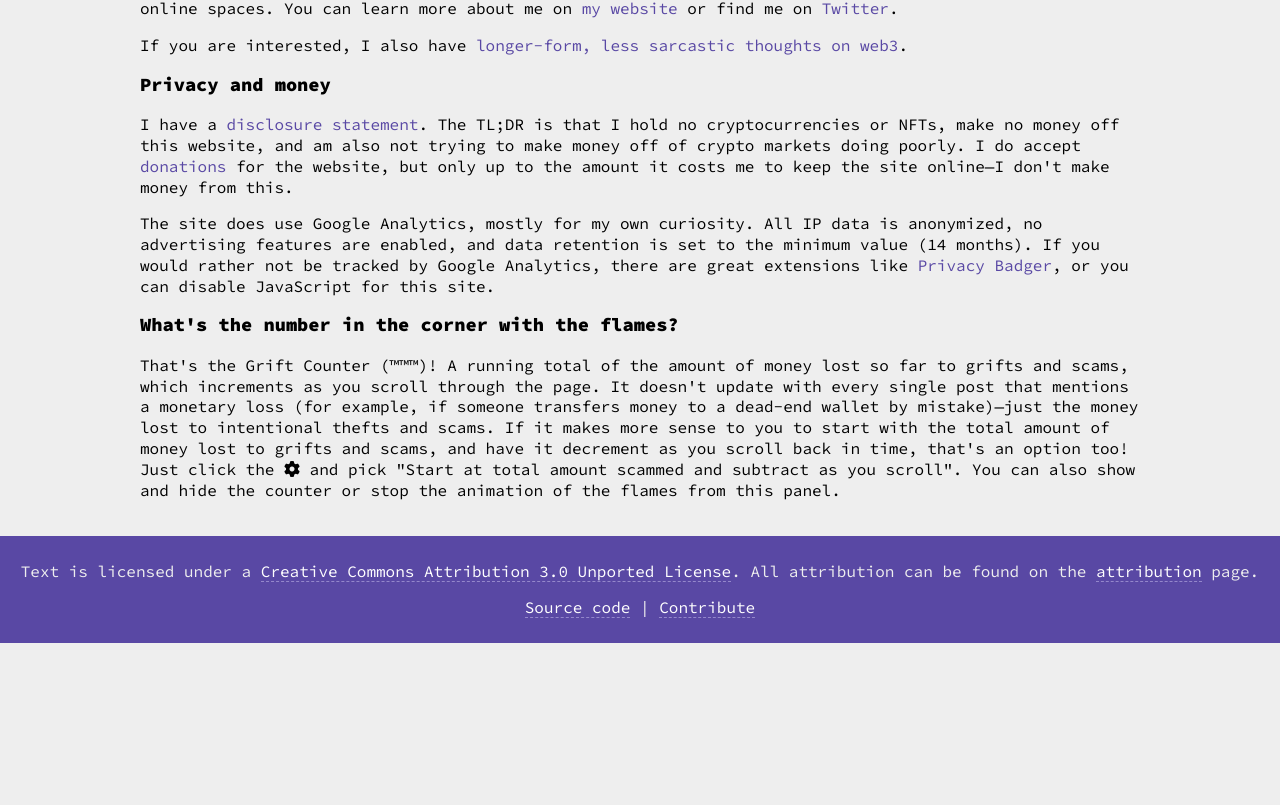
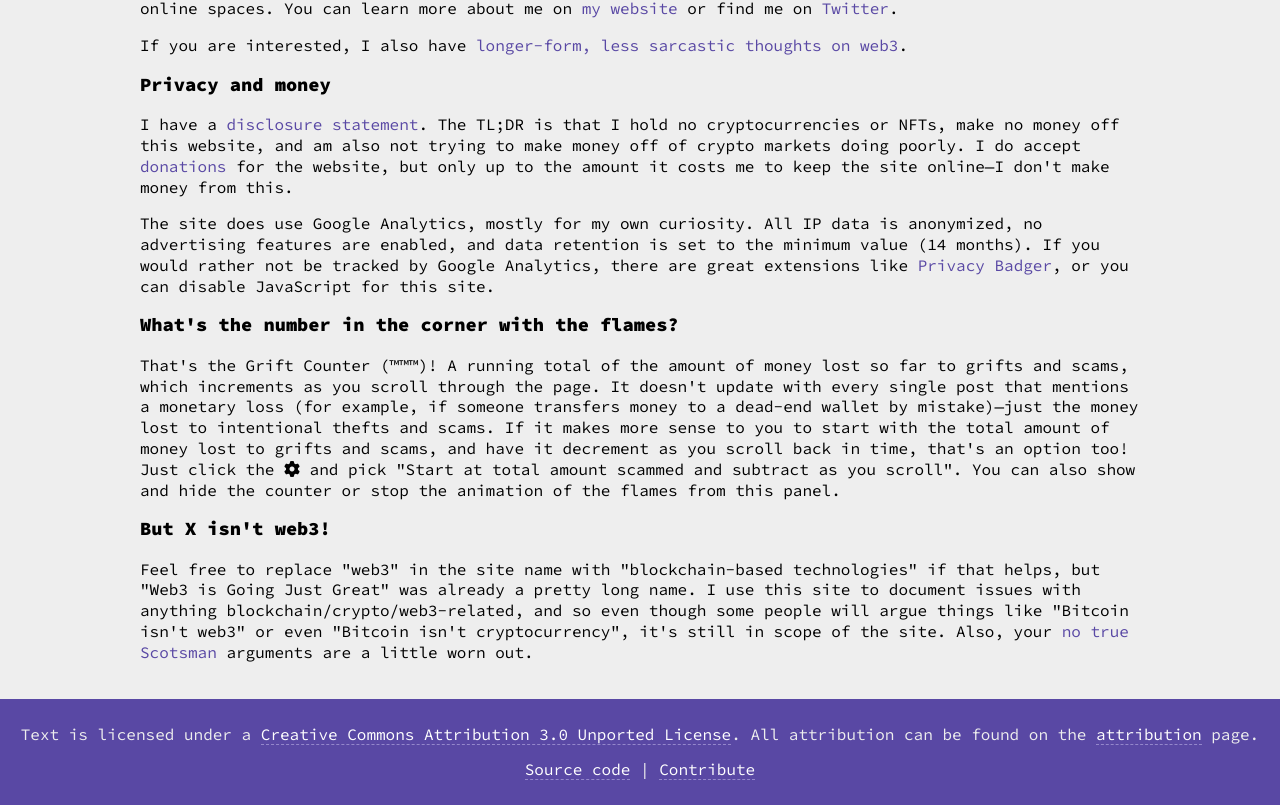
Before and after one commit to nakaohideo/web3-is-going-great, a Next.js app in the folder src/: page /about in a window 1280 px wide. Shown: the part 499-1304 px from the top of the page. Before the commit the page ends 1142 px from the top, so only its background shows below. Built offline with nearby package versions, Linux system fonts and the light colour scheme.

Commit message:
No true Scotsman

```diff
--- a/src/pages/about.js
+++ b/src/pages/about.js
@@ -118,6 +118,19 @@ export default function WhatIsWeb3() {
             show and hide the counter or stop the animation of the flames from
             this panel.
           </p>
+          <h3 id="no-true-scotsman">But X isn't web3!</h3>
+          <p>
+            Feel free to replace "web3" in the site name with "blockchain-based
+            technologies" if that helps, but "Web3 is Going Just Great" was
+            already a pretty long name. I use this site to document issues with
+            anything blockchain/crypto/web3-related, and so even though some
+            people will argue things like "Bitcoin isn't web3" or even "Bitcoin
+            isn't cryptocurrency", it's still in scope of the site. Also, your{" "}
+            <a href="https://en.wikipedia.org/wiki/No_true_Scotsman">
+              no true Scotsman
+            </a>{" "}
+            arguments are a little worn out.
+          </p>
         </article>
       </div>
       <Footer />
```
